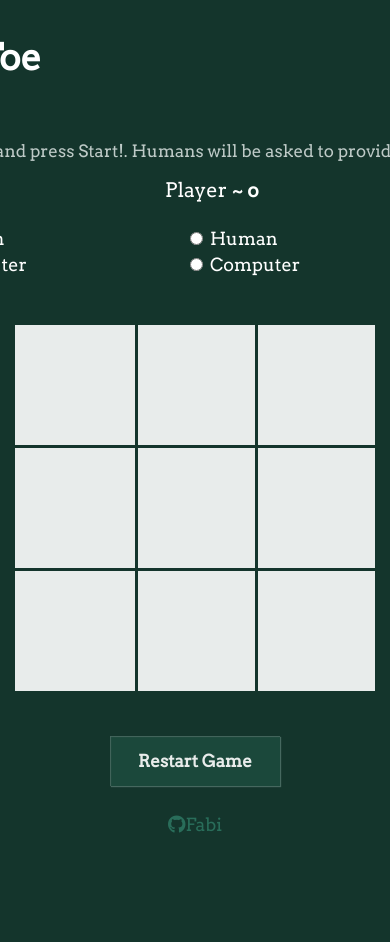
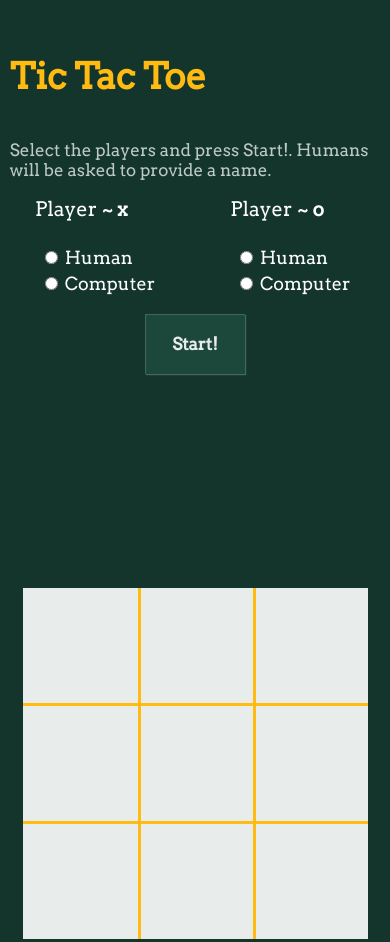
Before and after one commit to paposeco/tictactoe, a plain HTML site: page index.html in a window 390 px wide. Shown: the top 942 px of the page. Before the commit the page ends 863 px from the top, so only its background shows below. Drawn offline with Linux system fonts and the light colour scheme.

Commit message:
css changes

```diff
--- a/index.html
+++ b/index.html
@@ -20,6 +20,7 @@
       integrity="sha384-i1LQnF23gykqWXg6jxC2ZbCbUMxyw5gLZY6UiUS98LYV5unm8GWmfkIS6jqJfb4E"
       crossorigin="anonymous"
     />
+
     <meta name="viewport" content="width=device-width,initial-scale=1" />
   </head>
   <body>
@@ -84,7 +85,7 @@
     <div id="gameStatus"></div>
 
     <div id="gameboard">
-      <canvas width="360" height="366"></canvas>
+      <canvas width="360" height="366" id="canvasforlines"></canvas>
       <div class="square VB"><p id="0"></p></div>
       <div class="square VB"><p id="1"></p></div>
       <div class="square Bt"><p id="2"></p></div>
--- a/script.js
+++ b/script.js
@@ -1189,9 +1189,9 @@ const drawOnCanvas = (function () {
     canvas.style.zIndex = "1";
     ctx.beginPath();
     if (winner === "firstplayer") {
-      ctx.strokeStyle = "#2a3e39";
+      ctx.strokeStyle = "#fb1";
     } else {
-      ctx.strokeStyle = "#2e7b67";
+      ctx.strokeStyle = "#fb1";
     }
     ctx.lineWidth = 8;
     const startingPoint = array[0];
--- a/styles/stylesheet.css
+++ b/styles/stylesheet.css
@@ -1,10 +1,10 @@
 html {
-  background-color: #14352c;
   color: white;
   display: flex;
   flex-direction: row;
   justify-content: center;
   align-items: center;
+  background-color: #14352c;
 }
 
 body {
@@ -40,12 +40,16 @@ button:hover {
 
 header {
   width: 700px;
-  padding: 30px 100px 10px 100px;
+  padding-top: 30px;
+  /* padding: 30px 100px 10px 100px; */
   margin-bottom: 0px;
+  flex-shrink: 0;
+  /* border-bottom: 2px dotted #fb1; */
 }
 
 h1 {
   text-align: left;
+  color: #fb1;
 }
 
 #gameboard {
@@ -63,16 +67,20 @@ h1 {
 }
 
 .VB {
-  border-right: 3px solid #14352c;
-  border-bottom: 3px solid #14352c;
+  border-right: 3px solid #fb1;
+  border-bottom: 3px solid #fb1;
+  /* border-right: 3px solid #14352c; */
+  /* border-bottom: 3px solid #14352c; */
 }
 
 .Bt {
-  border-bottom: 3px solid #14352c;
+  border-bottom: 3px solid #fb1;
+  /* border-bottom: 3px solid #14352c; */
 }
 
 .Vt {
-  border-right: 3px solid #14352c;
+  /* border-right: 3px solid #14352c; */
+  border-right: 3px solid #fb1;
 }
 
 .square > p {
@@ -206,3 +214,47 @@ footer a {
 footer a:visited {
   color: #807285;
 }
+
+@media screen and (max-width: 710px) {
+  #players {
+    width: 95vw;
+    height: 275px;
+    padding: 0;
+  }
+  #playersinfoAI {
+    width: 95vw;
+    flex-direction: row;
+    flex-wrap: wrap;
+  }
+  .playersDiv {
+    width: 125px;
+    /* padding-left: 40px; */
+  }
+  .labelInput {
+    padding-left: 5px;
+  }
+  header {
+    width: 100vw;
+    padding-left: 20px;
+  }
+  body {
+    width: 100vw;
+    height: 100%;
+  }
+  #gameboard {
+    grid-template-columns: 115px 115px 115px;
+  }
+  #gameboard > div {
+    width: 115px;
+    height: 115px;
+  }
+  #gameStatus {
+    width: 90vw;
+    height: 150px;
+  }
+  /* for smaller screens, the winning line isn't drawn*/
+  #canvasforlines {
+    height: 0px;
+    width: 0px;
+  }
+}
```
